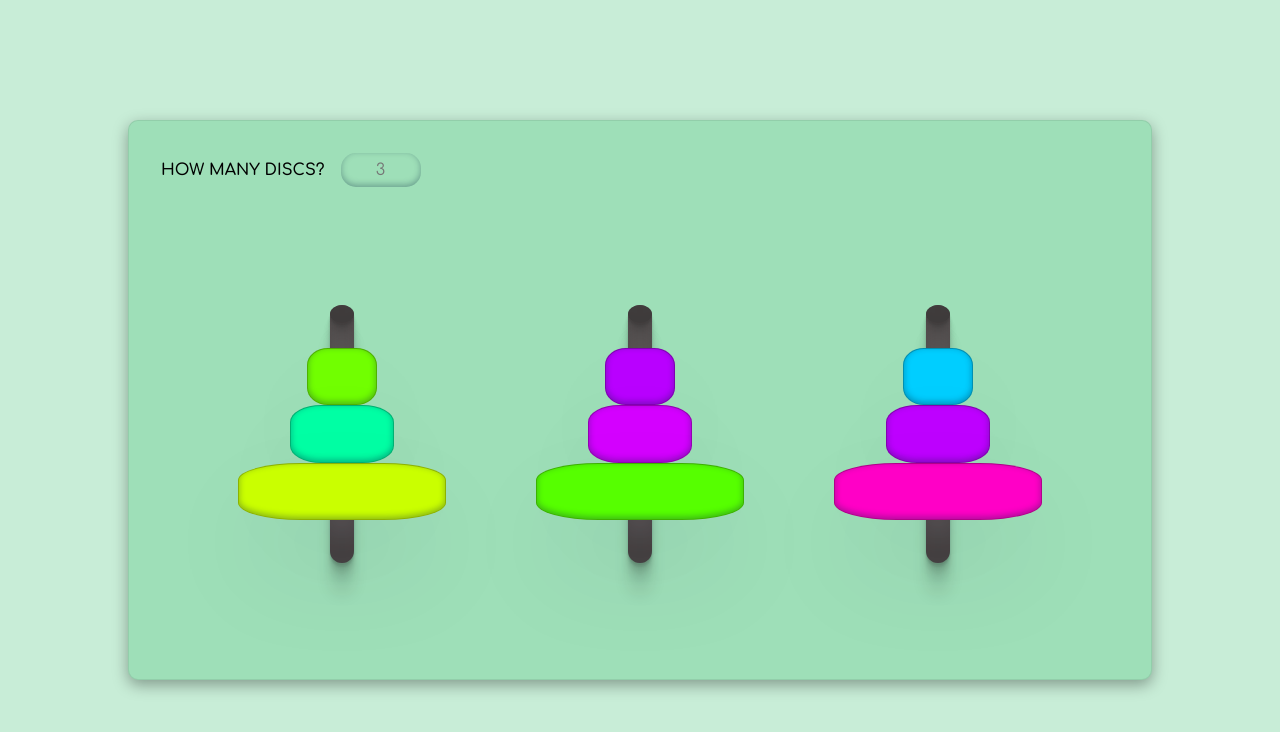
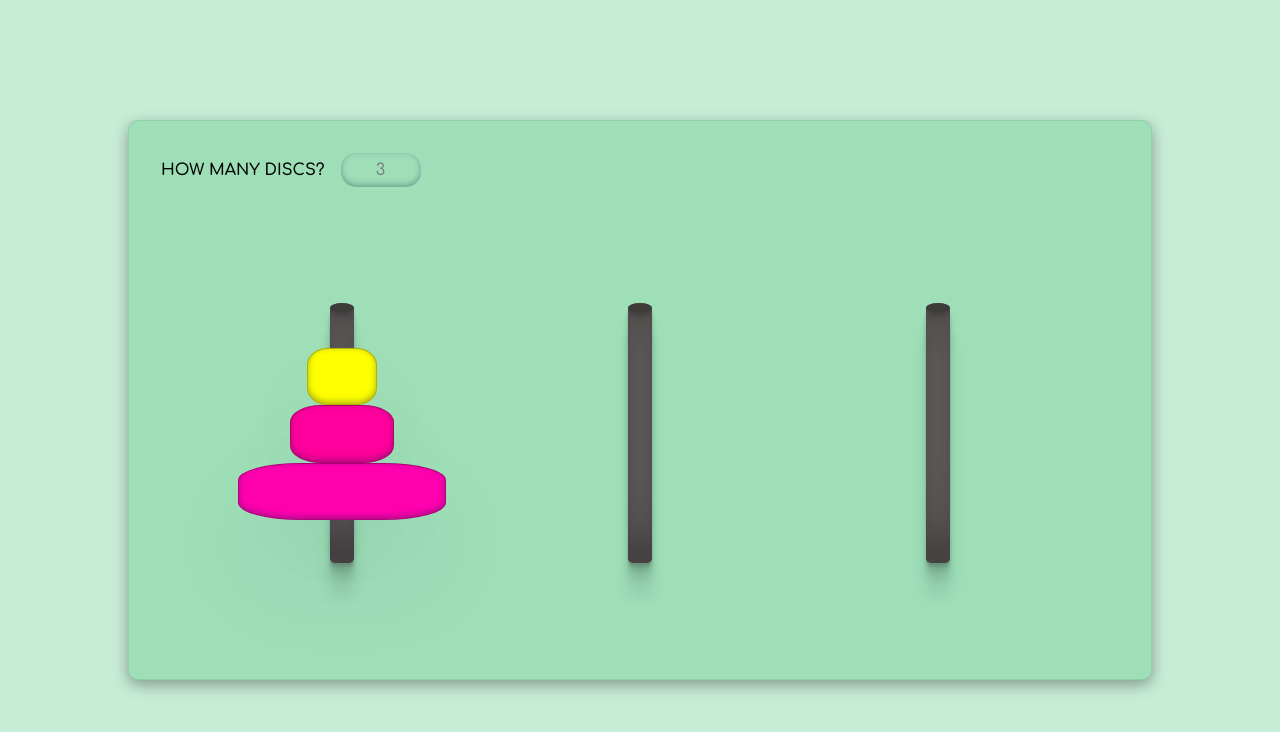
Before and after one commit to GaliaBonda/hanoi-tower, a React (Create React App) app: page / in a window 1280 px wide. Shown: the top 732 px of the page. Built offline with nearby package versions, Linux system fonts and the light colour scheme.

Commit message:
start conditions

```diff
--- /dev/null
+++ b/src/common/interfaces/IStack.d.ts
@@ -0,0 +1,5 @@
+import IDisk from './IDisk';
+
+export default interface IStack {
+    stack: IDisk[] | [];
+}
--- a/src/components/Disc/Disk.tsx
+++ b/src/components/Disc/Disk.tsx
@@ -2,19 +2,20 @@ import React from 'react';
 import styled from 'styled-components/macro';
 import IDisk from '../../common/interfaces/IDisk';
 
-
-
-export default function Disk({ width, height, color }: IDisk) {
-    const StyledDiv = styled.div`
-    width: calc(70% / ${width});
-    height: ${height};
-    background-color: ${color};
+const StyledDiv = styled.div`
     border-radius: 30%;
     box-shadow: rgba(50, 50, 93, 0.25) 0px 50px 100px -20px, rgba(0, 0, 0, 0.3) 0px 30px 60px -30px, rgba(10, 37, 64, 0.35) 0px -2px 6px 0px inset;
     border: 1px solid rgba(0, 0, 0, 0.3);
 `;
+
+export default function Disk({ width, height, color }: IDisk) {
+
     return (
-        <StyledDiv>
+        <StyledDiv style={{
+            width: `calc(70% / ${width})`,
+            height: height,
+            backgroundColor: color,
+        }}>
 
         </StyledDiv>
     );
--- a/src/components/GameField/GameField.tsx
+++ b/src/components/GameField/GameField.tsx
@@ -1,16 +1,10 @@
-import React from 'react';
+import React, { useState } from 'react';
 import styled from 'styled-components/macro';
 import Disk from '../Disc/Disk';
 import GameInput from '../GameInput/GameInput';
 import Stack from '../Stack/Stack';
 
-
-
-
-
-
-function GameField() {
-  const StyledDiv = styled.div`
+const StyledDiv = styled.div`
   height: 70vh;
   width: 80%;
   border: 1px solid rgb(0 0 0 / 8%);;
@@ -19,7 +13,7 @@ function GameField() {
   padding: 2em;
   border-radius: 10px;
 `;
-  const StacksWrapper = styled.div`
+const StacksWrapper = styled.div`
   display: flex;
   justify-content: space-around;
   align-items: flex-end;
@@ -28,14 +22,37 @@ function GameField() {
   padding: 2em;
 `;
 
+function GameField() {
+  const [discksNumber, setDiscsNum] = useState(3);
+  const startStack = [
+    {
+      width: discksNumber - 0,
+      color: `hsla(${Math.random() * 360}, 100%, 50%)`,
+      height: `calc(40% / 3)`,
+      id: 0,
+    },
+    {
+      width: discksNumber - 1,
+      color: `hsla(${Math.random() * 360}, 100%, 50%)`,
+      height: `calc(40% / 3)`,
+      id: 1,
+    },
+    {
+      width: discksNumber - 2,
+      color: `hsla(${Math.random() * 360}, 100%, 50%)`,
+      height: `calc(40% / 3)`,
+      id: 2,
+    }
+  ];
+
   return (
     <>
       <StyledDiv >
         <GameInput />
         <StacksWrapper>
-          <Stack />
-          <Stack />
-          <Stack />
+          <Stack stack={startStack} />
+          <Stack stack={[]} />
+          <Stack stack={[]} />
         </StacksWrapper>
 
 
--- a/src/components/GameInput/GameInput.tsx
+++ b/src/components/GameInput/GameInput.tsx
@@ -1,9 +1,6 @@
 import React from 'react';
 import styled from 'styled-components/macro';
 
-
-
-export default function GameInput() {
 const StyledInput = styled.input`
     border: none;
     box-shadow: rgba(50, 50, 93, 0.25) 0px 50px 100px -20px, rgba(0, 0, 0, 0.3) 0px 30px 60px -30px, rgba(10, 37, 64, 0.35) 0px -2px 6px 0px inset;
@@ -27,6 +24,9 @@ text-transform: uppercase;
     font-weight: bold;
     `;
 
+export default function GameInput() {
+
+
     return (
         <>
             <StyledLabel>
--- a/src/components/Stack/Stack.tsx
+++ b/src/components/Stack/Stack.tsx
@@ -1,17 +1,14 @@
 import React, { useState } from 'react';
 import styled from 'styled-components/macro';
+import IStack from '../../common/interfaces/IStack';
 import Disk from '../Disc/Disk';
 
-
-
-
-function Stack() {
-    const StyledDiv = styled.div`
+const StyledDiv = styled.div`
         height: 60%;
         position: relative;
         width: 1.5em;
         background-color: #6e6868;
-        border-radius: 15px;
+        border-radius: 5px;
         box-shadow: rgba(0, 0, 0, 0.17) 0px -23px 25px 0px inset, rgba(0, 0, 0, 0.15) 0px -36px 30px 0px inset, rgba(0, 0, 0, 0.1) 0px -79px 40px 0px inset, rgba(0, 0, 0, 0.06) 0px 2px 1px, rgba(0, 0, 0, 0.09) 0px 4px 2px, rgba(0, 0, 0, 0.09) 0px 8px 4px, rgba(0, 0, 0, 0.09) 0px 16px 8px, rgba(0, 0, 0, 0.09) 0px 32px 16px;
 
         &::before {
@@ -19,21 +16,21 @@ function Stack() {
             position: absolute;
             left: 0;
             right: 0;
-            top: 0;
+            top: -2px;
             border-radius: 50%;
-            height: 18px;
+            height: 10px;
             background-color: #625c5c;
             box-shadow: rgba(0, 0, 0, 0.17) 0px -23px 25px 0px inset, rgba(0, 0, 0, 0.15) 0px -36px 30px 0px inset, rgba(0, 0, 0, 0.1) 0px -79px 40px 0px inset, rgba(0, 0, 0, 0.06) 0px 2px 1px, rgba(0, 0, 0, 0.09) 0px 4px 2px, rgba(0, 0, 0, 0.09) 0px 8px 4px, rgba(0, 0, 0, 0.09) 0px 16px 8px, rgba(0, 0, 0, 0.09) 0px 32px 16px;
         }
         `;
-    const WrapperDiv = styled.div`
+const WrapperDiv = styled.div`
         width: calc(100% / 3);
         height: 100%;
         display: flex;
         justify-content: center;
         align-items: center;
         position: relative;`;
-    const DiscsWrapper = styled.div`
+const DiscsWrapper = styled.div`
         display: flex;
         flex-direction: column;
         justify-content: center;
@@ -44,27 +41,9 @@ function Stack() {
         right: 0;
         left: 0;`;
 
-    const [discksNumber, setDiscsNum] = useState(3);
-    const [stack, setStack] = useState([
-        {
-            width: discksNumber - 0,
-            color: `hsla(${Math.random() * 360}, 100%, 50%)`,
-            height: `calc(40% / 3)`,
-            id: 0,
-        },
-        {
-            width: discksNumber - 1,
-            color: `hsla(${Math.random() * 360}, 100%, 50%)`,
-            height: `calc(40% / 3)`,
-            id: 1,
-        },
-        {
-            width: discksNumber - 2,
-            color: `hsla(${Math.random() * 360}, 100%, 50%)`,
-            height: `calc(40% / 3)`,
-            id: 2,
-        }
-    ]);
+
+function Stack({ stack }: IStack) {
+
 
     return (
         <WrapperDiv>
```
Lines whose indentation alone changed are shown as unchanged.
